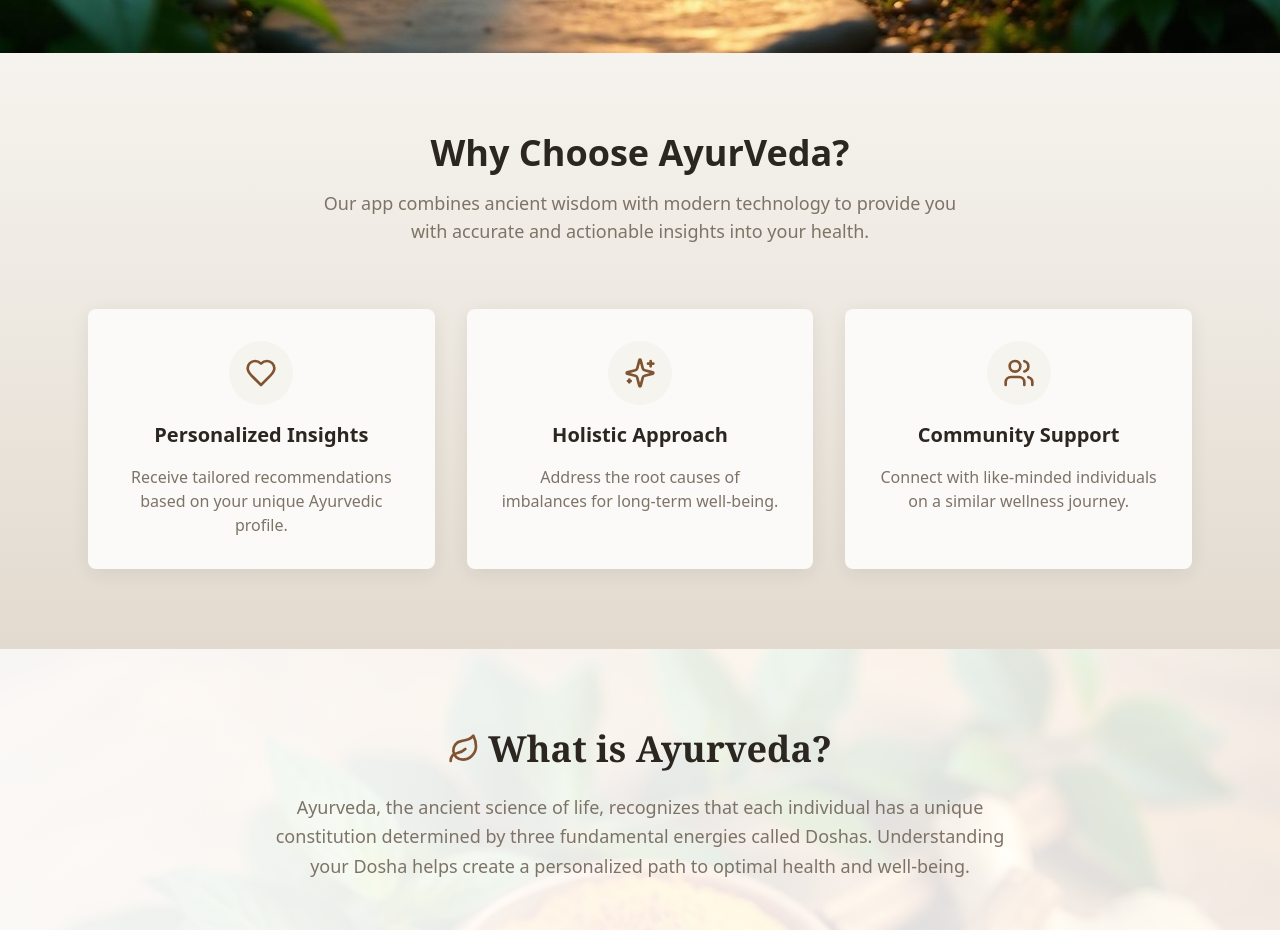
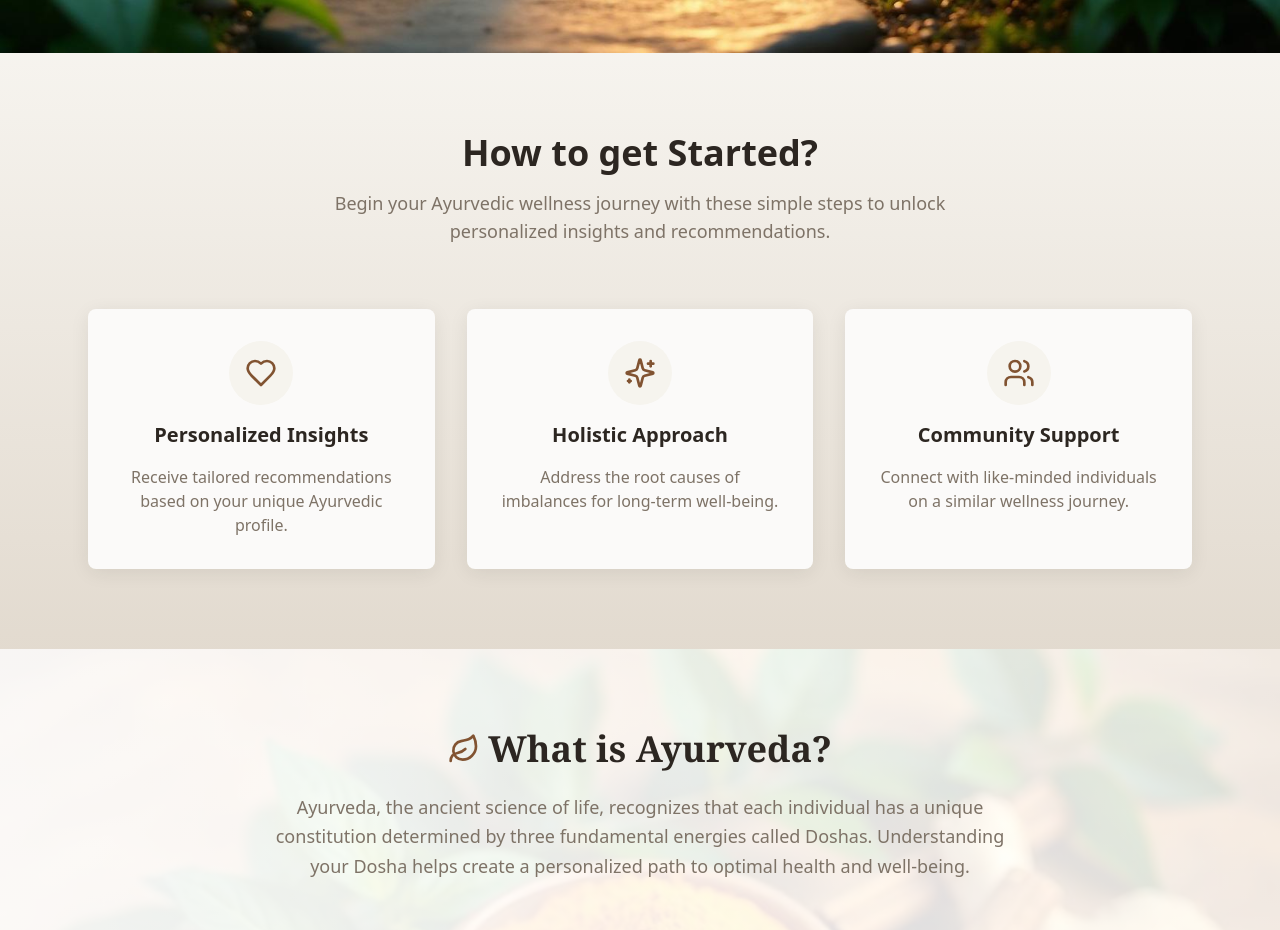
Before and after one commit to SHirawat/Ayurveda_Healing, a React (Vite) app: page / in a window 1280 px wide. Shown: the part 820-1750 px from the top of the page. Built offline with nearby package versions, Linux system fonts and the light colour scheme.

Commit message:
Refactor: Change section title

```diff
--- a/src/pages/Home.tsx
+++ b/src/pages/Home.tsx
@@ -141,11 +141,11 @@ const Home = () => {
         <div className="max-w-6xl mx-auto px-6">
           <div className="text-center space-y-4 mb-16">
             <h2 className="text-4xl font-bold text-foreground">
-              Why Choose AyurVeda?
+              How to get Started?
             </h2>
             <p className="text-lg text-muted-foreground max-w-2xl mx-auto">
-              Our app combines ancient wisdom with modern technology to provide you with
-              accurate and actionable insights into your health.
+              Begin your Ayurvedic wellness journey with these simple steps to unlock
+              personalized insights and recommendations.
             </p>
           </div>
 
```
